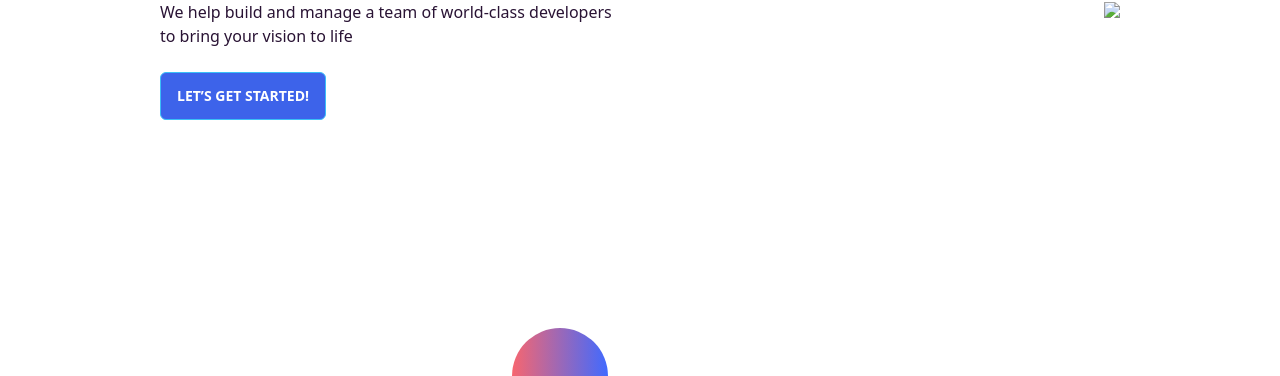
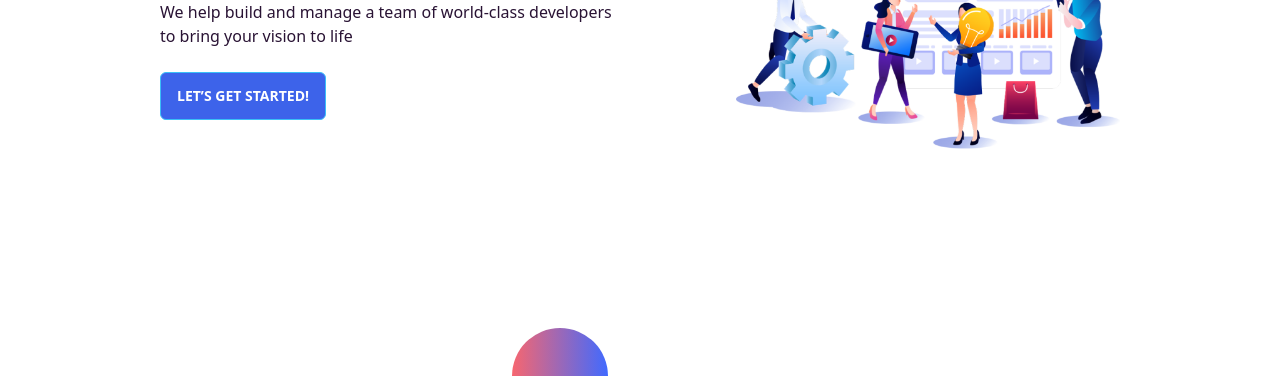
Before and after one commit to masudranadhk/TripleASoftware, a plain HTML site: page index.html in a window 1280 px wide. Shown: the part 424-800 px from the top of the page. Drawn offline with nearby package versions, Linux system fonts and the light colour scheme; the site is published under a folder, as on GitHub Pages, so addresses that start at the root find nothing.

Commit message:
Banner Commit

```diff
--- a/index.html
+++ b/index.html
@@ -75,7 +75,7 @@
                 </div>
 
                 <div>
-                    <img src="/images/banner.png" class="max-w-sm  bg-white" />
+                    <img src="./images/banner.png" class="max-w-sm  bg-white" />
 
                 </div>
 
```
